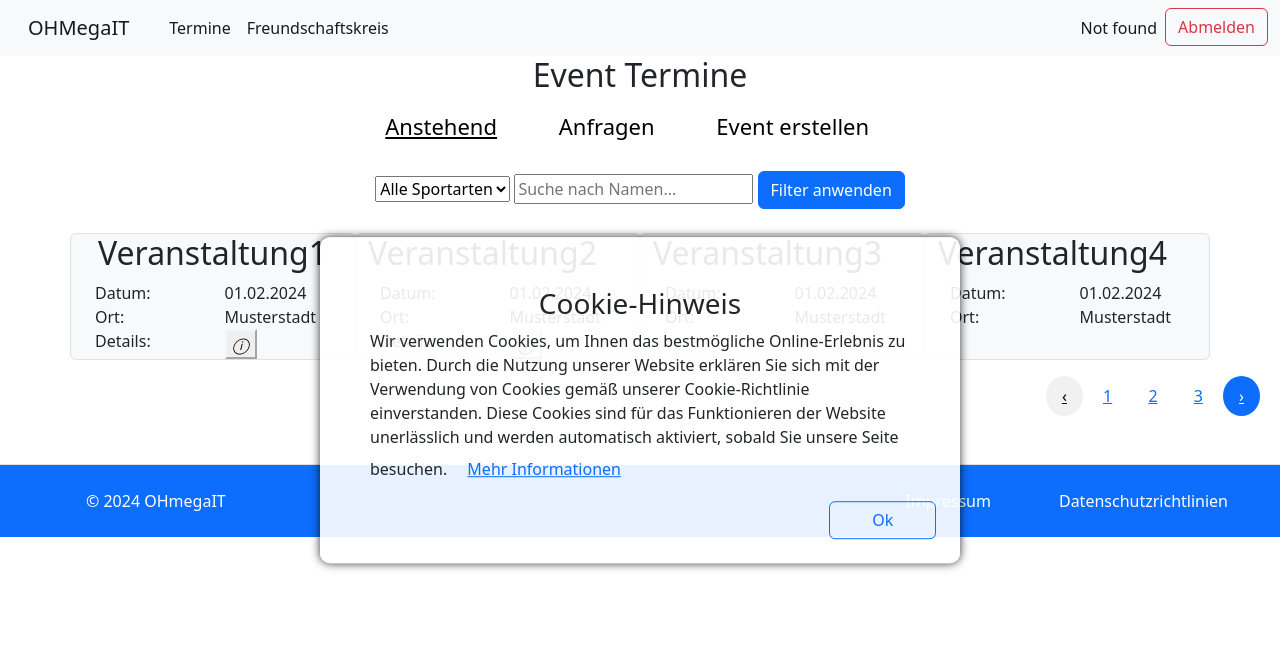
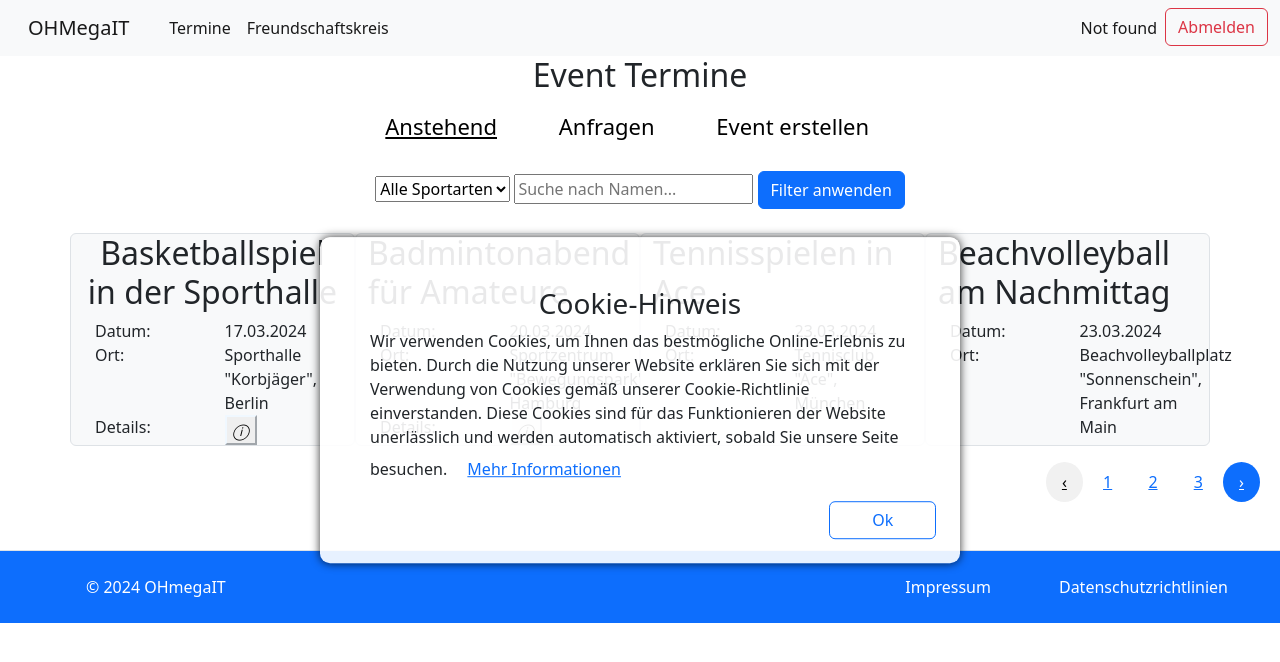
Before and after one commit to lipejdc/Sporttermin-Plattform, a website: page Frondend/templates/upcomingEvents.html in a window 1280 px wide. Drawn offline with nearby package versions, Linux system fonts and the light colour scheme; no server answers.

Commit message:
populated upcoming events with info

```diff
--- a/Frondend/templates/upcomingEvents.html
+++ b/Frondend/templates/upcomingEvents.html
@@ -69,14 +69,14 @@
 <div class="container w-100 pt-4">
     <div class="row">
         <div class="col-lg-3 col-md-6 col-sm-12 bg-light border rounded mr-3" style="--bs-gap: .25rem 1rem;">
-            <h2 class="text-center">Veranstaltung1</h2>
+            <h2 class="text-center">Basketballspiel in der Sporthalle</h2>
             <div class="event-details container">
                 <div class="row">
                     <div class="col-lg-6 col-sm-12">
                         Datum:
                     </div>
                     <div class="col-lg-6 col-sm-12">
-                        01.02.2024
+                        17.03.2024
                     </div>
                 </div>
             </div>
@@ -87,7 +87,7 @@
                         Ort:
                     </div>
                     <div class="col-lg-6 col-sm-12">
-                        Musterstadt
+                        Sporthalle "Korbjäger", Berlin
                     </div>
                 </div>
             </div>
@@ -106,14 +106,14 @@
 
         </div>
         <div class="col-lg-3 col-md-6 col-sm-12 bg-light border rounded mr-3" style="--bs-gap: .25rem 1rem;">
-            <h2>Veranstaltung2</h2>
+            <h2>Badmintonabend für Amateure</h2>
             <div class="event-details container">
                 <div class="row">
                     <div class="col-lg-6 col-sm-12">
                         Datum:
                     </div>
                     <div class="col-lg-6 col-sm-12">
-                        01.02.2024
+                        20.03.2024
                     </div>
                 </div>
             </div>
@@ -124,7 +124,7 @@
                         Ort:
                     </div>
                     <div class="col-lg-6 col-sm-12">
-                        Musterstadt
+                        Sportzentrum "Bewegungspark", Hamburg
                     </div>
                 </div>
             </div>
@@ -142,14 +142,14 @@
             </div>
         </div>
         <div class="col-lg-3 col-md-6 col-sm-12 bg-light border rounded mr-3 ">
-            <h2>Veranstaltung3</h2>
+            <h2>Tennisspielen in Ace</h2>
             <div class="event-details container">
                 <div class="row">
                     <div class="col-lg-6 col-sm-12">
                         Datum:
                     </div>
                     <div class="col-lg-6 col-sm-12">
-                        01.02.2024
+                        23.03.2024
                     </div>
                 </div>
             </div>
@@ -160,21 +160,21 @@
                         Ort:
                     </div>
                     <div class="col-lg-6 col-sm-12">
-                        Musterstadt
+                        Tennisclub "Ace", München
                     </div>
                 </div>
             </div>
         </div>
 
         <div class="col-lg-3 col-md-6 col-sm-12 bg-light border rounded mr-3 ">
-            <h2>Veranstaltung4</h2>
+            <h2>Beachvolleyball am Nachmittag</h2>
             <div class="event-details container">
                 <div class="row">
                     <div class="col-lg-6 col-sm-12">
                         Datum:
                     </div>
                     <div class="col-lg-6 col-sm-12">
-                        01.02.2024
+                        23.03.2024
                     </div>
                 </div>
             </div>
@@ -185,7 +185,7 @@
                         Ort:
                     </div>
                     <div class="col-lg-6 col-sm-12">
-                        Musterstadt
+                        Beachvolleyballplatz "Sonnenschein", Frankfurt am Main
                     </div>
                 </div>
             </div>
@@ -207,7 +207,7 @@
     <div id="popup" style="height: 80vh; overflow: auto;">
         <div class="container w-100 pt-4">
             <div class="row">
-                <h3 class="text-center">Eventname</h3>
+                <h3 class="text-center">Basketballspiel in der Sporthalle</h3>
                 <div class="col-lg-6 col-sm-12 mr-3 mt-3">
                     <div class="event-details container">
                         <div class="row">
@@ -215,8 +215,8 @@
                                 Adresse:
                             </div>
                             <div class="col-lg-6 col-sm-12">
-                                <p>Musterst. 1</p>
-                                <p>12345 Musterstadt</p>
+                                <p>Wilhelmstr. 20</p>
+                                <p>10115 Berlin</p>
                             </div>
                         </div>
                     </div>
@@ -227,7 +227,7 @@
                                 Beschreibung:
                             </div>
                             <div class="col-lg-6 col-sm-12">
-                                Lorem ipsum dolor sit amet, consectetur adipisicing elit.
+                                Treten Sie unserer lockeren Basketballgruppe bei und genießen Sie ein freundschaftliches Spiel in der Sporthalle "Korbjäger". Alle sind willkommen!
                             </div>
                         </div>
                     </div>
@@ -239,7 +239,7 @@
                                 Datum:
                             </div>
                             <div class="col-lg-6 col-sm-12">
-                                01.02.2024
+                                17.03.2024
                             </div>
                         </div>
                     </div>
@@ -250,7 +250,7 @@
                                 Uhrzeit:
                             </div>
                             <div class="col-lg-6 col-sm-12">
-                                mm:hh - mm:hh
+                                15:00 - 18:00
                             </div>
                         </div>
                     </div>
@@ -261,7 +261,7 @@
                                 Gruppe:
                             </div>
                             <div class="col-lg-6 col-sm-12">
-                                Lorem ipsum
+                                Basketball-Liebhaber
                             </div>
                         </div>
                     </div>
@@ -297,10 +297,7 @@
                                             </div>
 
                                             <p class="mt-3 mb-4 pb-2">
-                                                Lorem ipsum dolor sit amet, consectetur adipiscing elit, sed do eiusmod
-                                                tempor incididunt ut labore et dolore magna aliqua. Ut enim ad minim
-                                                veniam,
-                                                quis nostrud exercitation ullamco laboris nisi ut aliquip consequat.
+                                                Ich kann es kaum erwarten, endlich wieder auf dem Platz zu stehen und ein paar Körbe zu werfen! Wer kommt noch
                                             </p>
                                         </div>
                                     </div>
```
